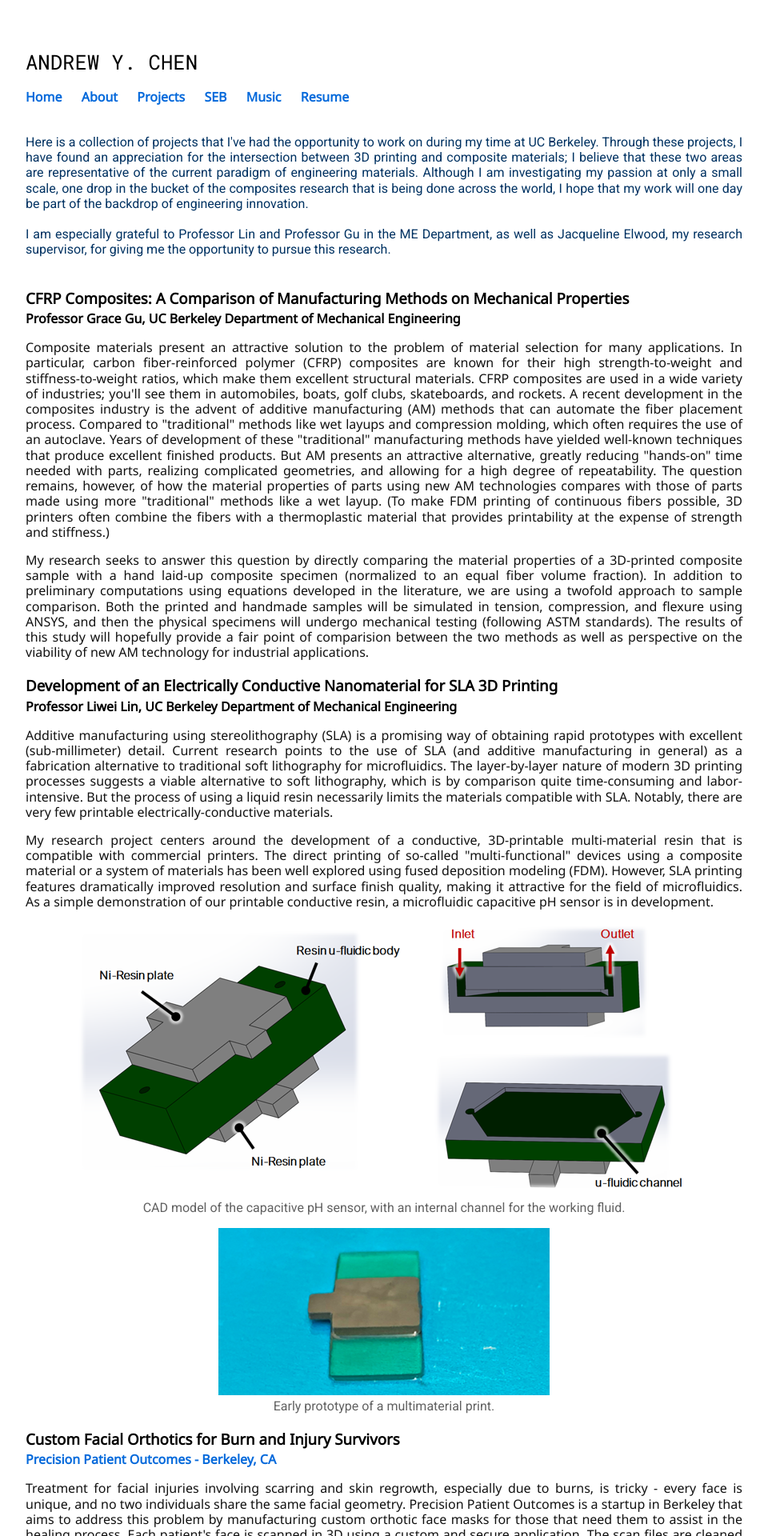
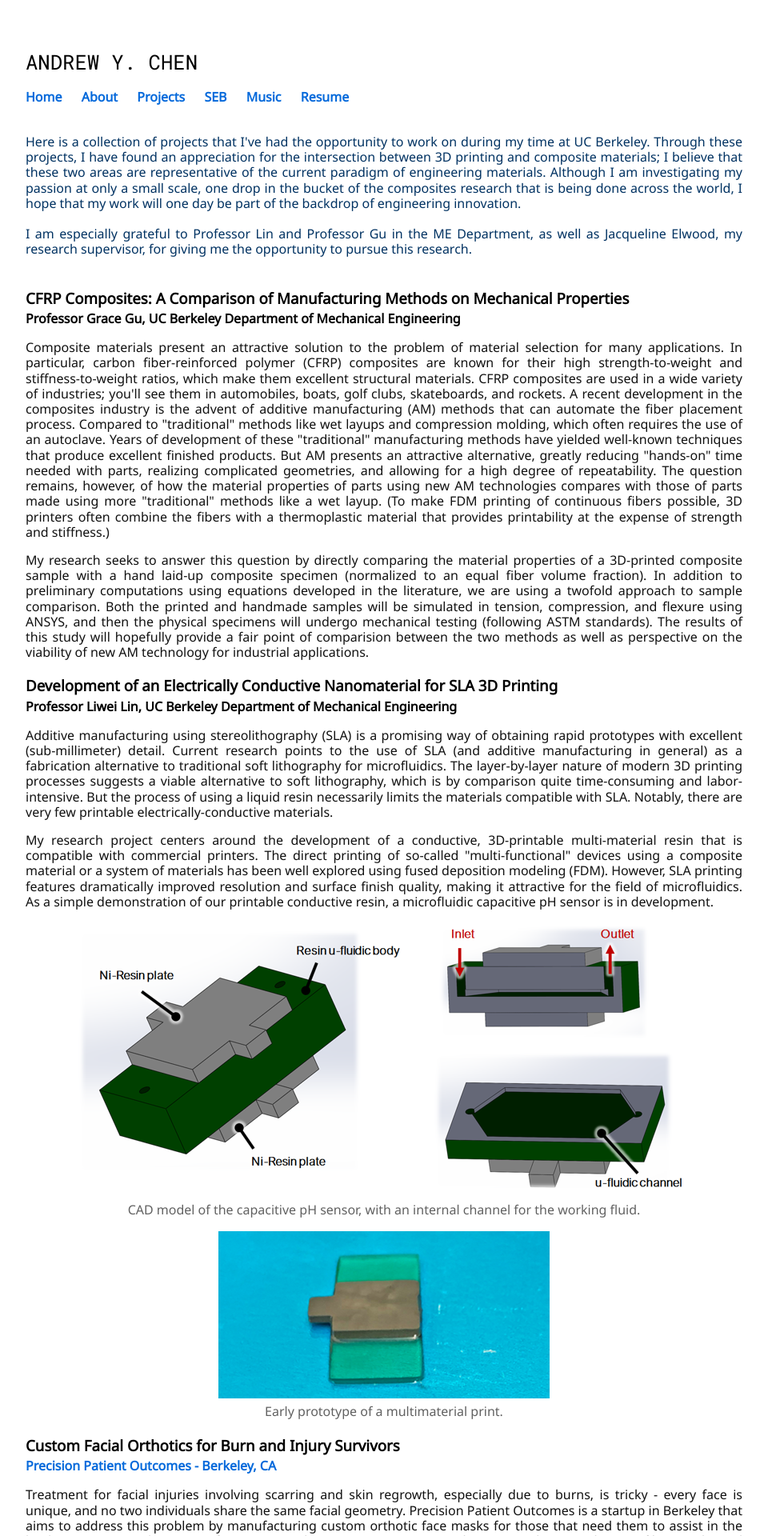
Before and after one commit to carbonheliumnitrogen/carbonheliumnitrogen.github.io, a Jekyll site: the page built from projects.html, in a window 1280 px wide. Shown: the top 1920 px of the page at 80% size, without its empty margins (160-1120 px from the left). Built offline with Jekyll 4.4.1, drawn with Linux system fonts in a browser that asks for light colours.

Commit message:
Update projects.html

```diff
--- a/projects.html
+++ b/projects.html
@@ -14,21 +14,21 @@ title: Projects
 
 #row {
    text-align:center;
-	font-family:'Roboto', 'Helvetica', 'Sans-Serif';
+	font-family:'Noto Sans', 'Helvetica', 'Sans-Serif';
 color:#616161;
 }
 #headerone{
-font-family:'Roboto', 'Helvetica', 'Sans-Serif';
+font-family:'Noto Sans', 'Helvetica', 'Sans-Serif';
 color:#003262;
 	}
 .figcaption{
-font-family:'Roboto', 'Helvetica', 'Sans-Serif';
+font-family:'Noto Sans', 'Helvetica', 'Sans-Serif';
 color:#616161;
 	}
-#copyright{font-family:'Roboto', 'Helvetica', 'Sans-Serif';
+#copyright{font-family:'Noto Sans', 'Helvetica', 'Sans-Serif';
 		color:#616161;
 		font-size:0.8em;}
-#bildtext{ font-family:'Roboto', 'Helvetica', 'Sans-Serif';
+#bildtext{ font-family:'Noto Sans', 'Helvetica', 'Sans-Serif';
 		color:#616161;
 text-align: center;
 	}
```
